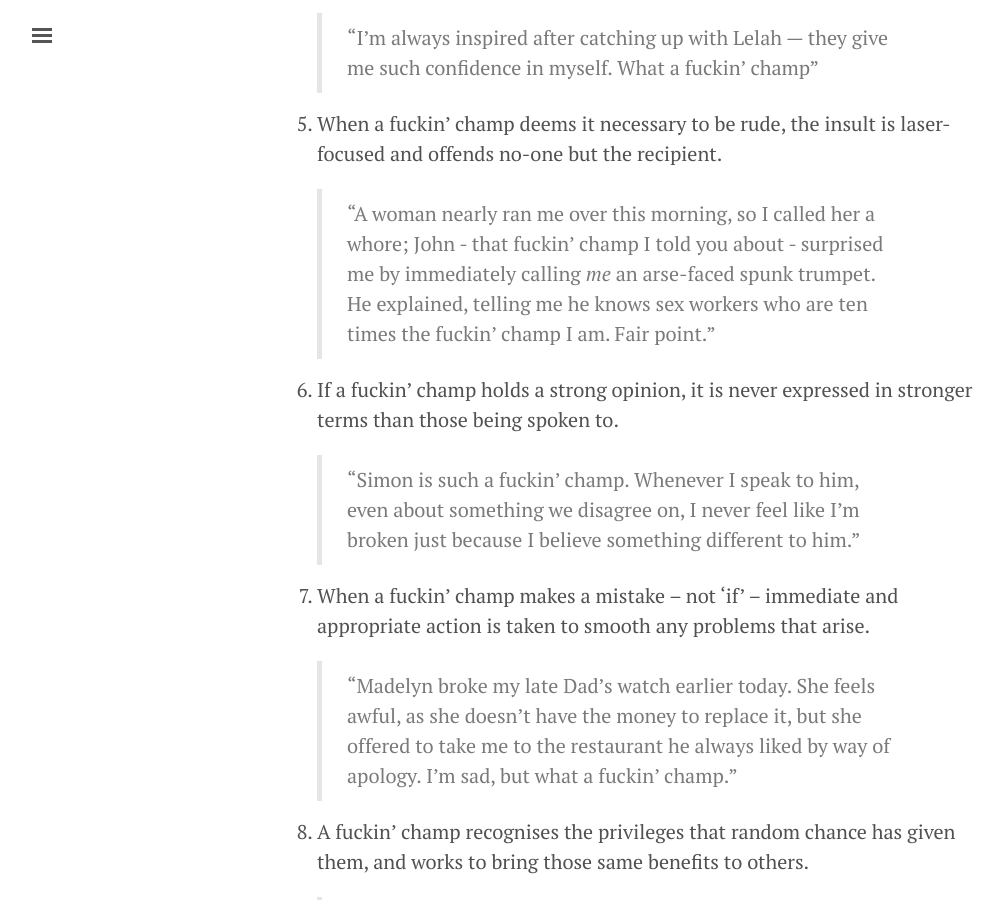
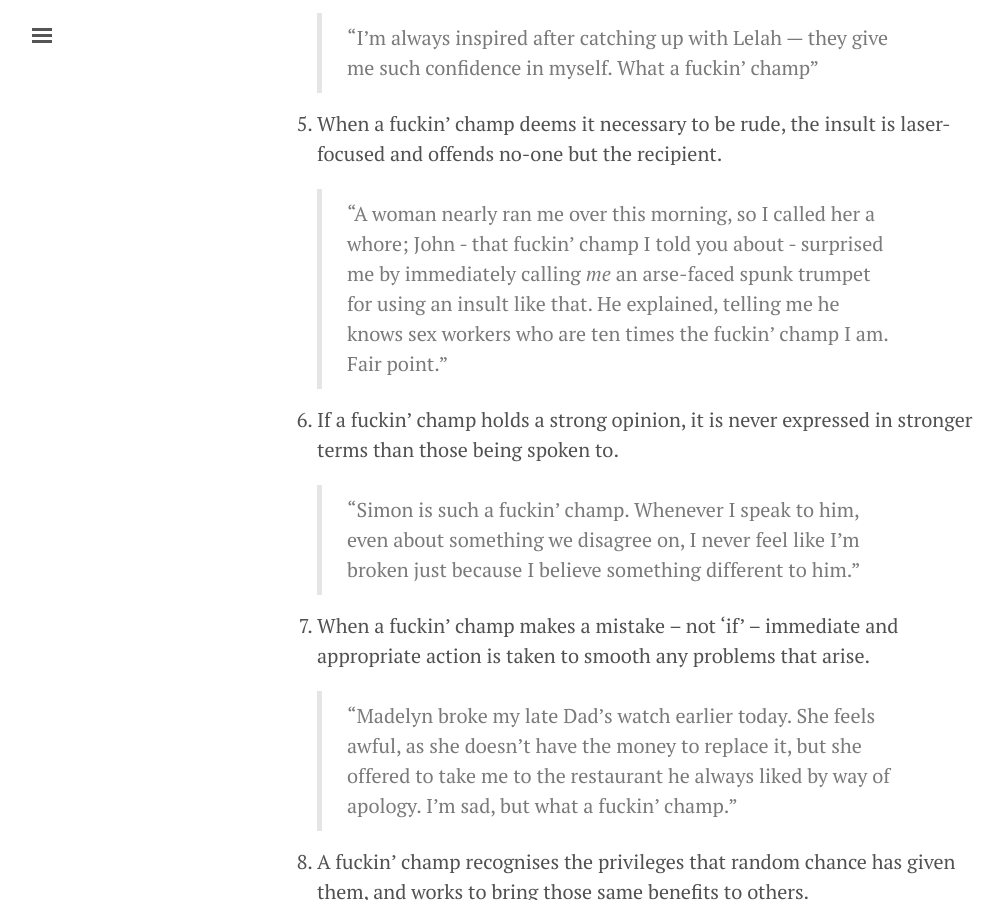
Before and after one commit to jphastings/fuckinchamp, a Jekyll site: the page built from index.md, in a window 1280 px wide and 900 px high, scrolled down 1097 px. Shown: the whole window, without its empty margins (3-1007 px from the left). Built offline with Jekyll 4.4.1, drawn with Linux system fonts in a browser that asks for light colours; comment, search, counter and statistics services are not loaded.

Commit message:
🖕 Refining wording of the manifesto

```diff
--- a/index.md
+++ b/index.md
@@ -29,7 +29,7 @@ Presented here are the attributes we try to foster in ourselves, our _manifesto
 
 5. When a fuckin' champ deems it necessary to be rude, the insult is laser-focused and offends no-one but the recipient.
 
-   > "A woman nearly ran me over this morning, so I called her a whore; John - that fuckin' champ I told you about - surprised me by immediately calling _me_ an arse-faced spunk trumpet. He explained, telling me he knows sex workers who are ten times the fuckin' champ I am. Fair point."
+   > "A woman nearly ran me over this morning, so I called her a whore; John - that fuckin' champ I told you about - surprised me by immediately calling _me_ an arse-faced spunk trumpet for using an insult like that. He explained, telling me he knows sex workers who are ten times the fuckin' champ I am. Fair point."
 
 6. If a fuckin' champ holds a strong opinion, it is never expressed in stronger terms than those being spoken to.
 
```
